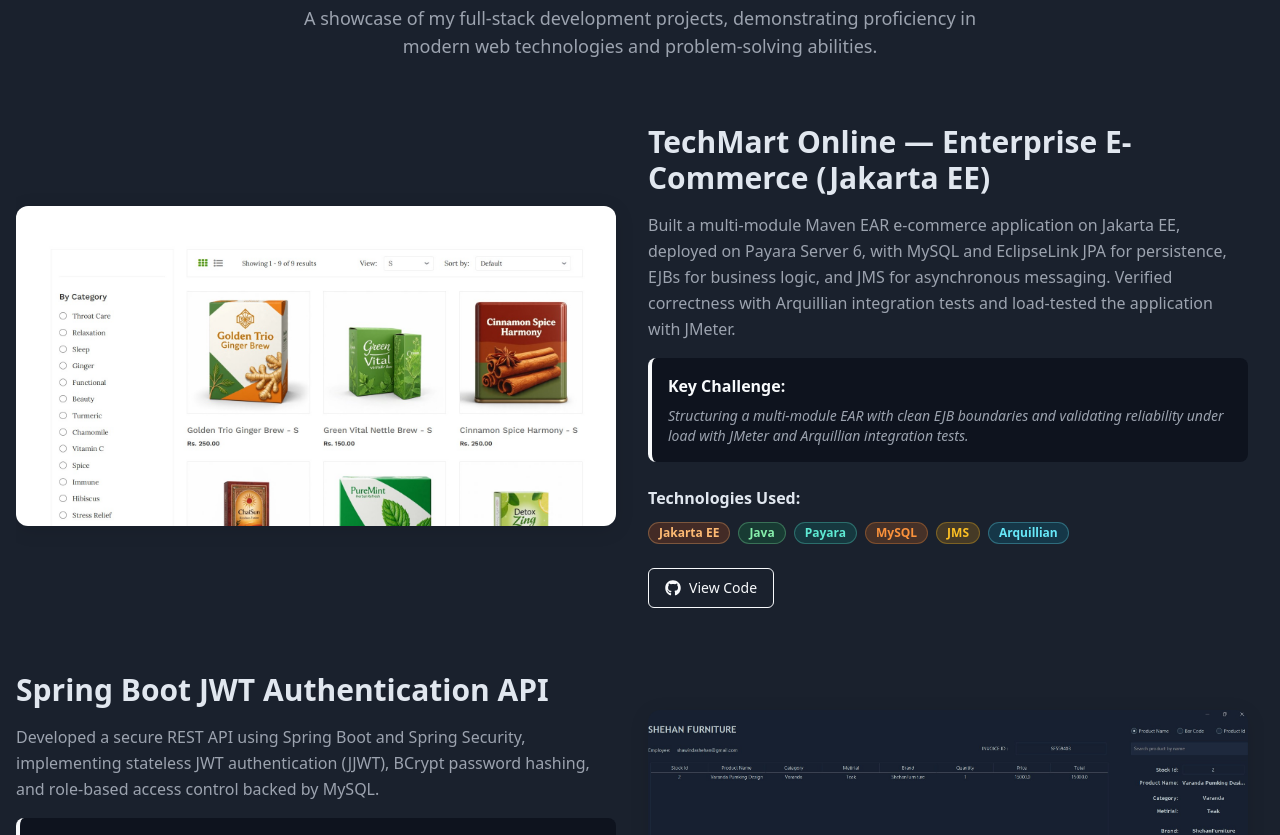
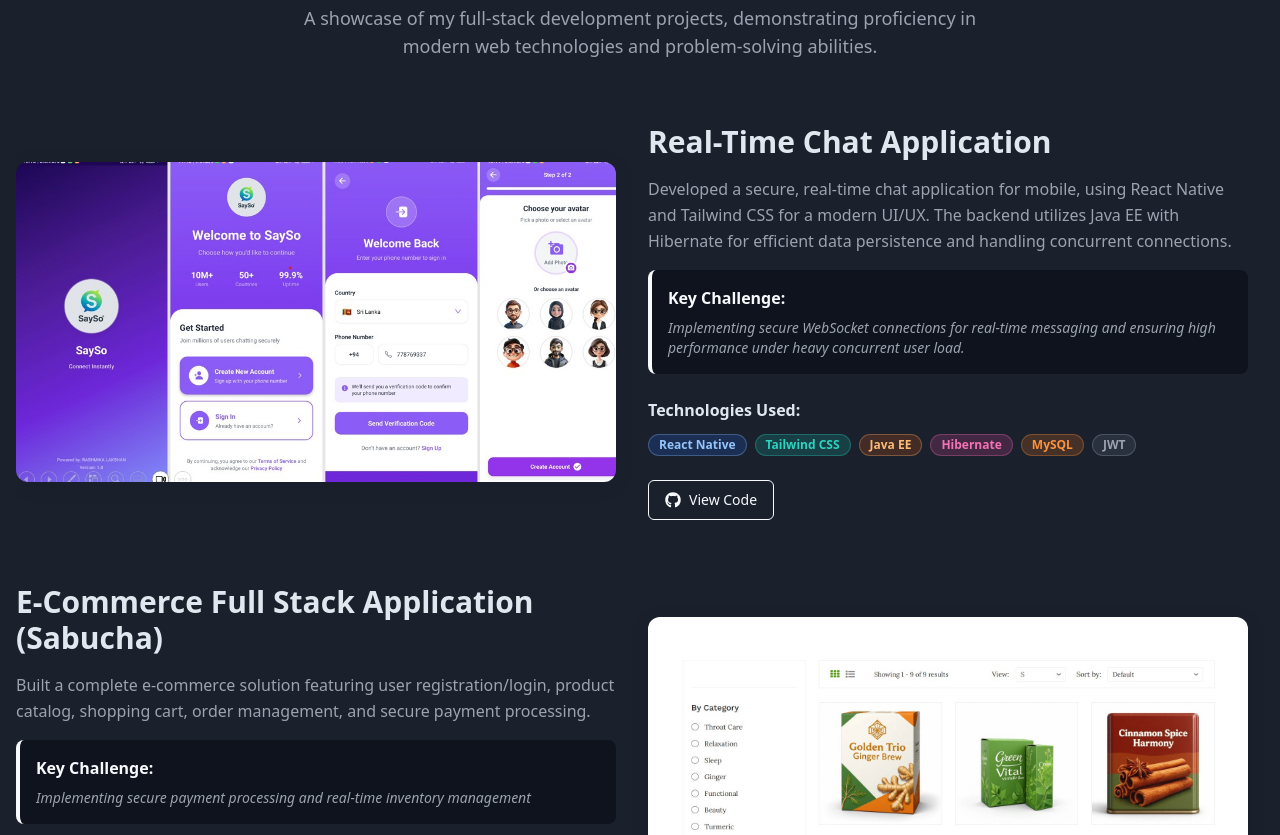
Before and after one commit to rashmika1230/rashmika, a React (Vite) app: page / in a window 1280 px wide. Shown: the part 3480-4315 px from the top of the page. Built offline with nearby package versions, Linux system fonts and the light colour scheme.

Commit message:
Revert "Add TechMart Online and JWT Auth API projects"
This reverts commit 96fdd498a78c4b1138e6fbcd7205abfc008aaa60.

```diff
--- a/src/components/Projects.tsx
+++ b/src/components/Projects.tsx
@@ -24,29 +24,6 @@
 const Projects = () => {
   // Mock project data - ADD NEW PROJECTS TO THE END WITH A HIGHER ID.
   const allProjects: Project[] = [
-    // --- NEWEST PROJECTS (Highest IDs) ---
-    {
-      id: 8, // TODO: replace placeholder image with an actual TechMart Online screenshot
-      title: 'TechMart Online — Enterprise E-Commerce (Jakarta EE)',
-      description: 'Multi-module Maven EAR e-commerce application built with Jakarta EE on Payara Server 6.',
-      fullDescription: 'Built a multi-module Maven EAR e-commerce application on Jakarta EE, deployed on Payara Server 6, with MySQL and EclipseLink JPA for persistence, EJBs for business logic, and JMS for asynchronous messaging. Verified correctness with Arquillian integration tests and load-tested the application with JMeter.',
-      image: ecommerceImage, // TODO: replace with a real TechMart screenshot
-      technologies: ['Jakarta EE', 'Java', 'Payara', 'MySQL', 'JMS', 'Arquillian'],
-      challenge: 'Structuring a multi-module EAR with clean EJB boundaries and validating reliability under load with JMeter and Arquillian integration tests.',
-      githubUrl: 'https://github.com/rashmika1230', // TODO: replace with the actual TechMart Online repo URL
-      featured: true
-    },
-    {
-      id: 7, // TODO: replace placeholder image with an actual project screenshot
-      title: 'Spring Boot JWT Authentication API',
-      description: 'Secure REST API with Spring Security, JWT, BCrypt password hashing, and MySQL.',
-      fullDescription: 'Developed a secure REST API using Spring Boot and Spring Security, implementing stateless JWT authentication (JJWT), BCrypt password hashing, and role-based access control backed by MySQL.',
-      image: posImage, // TODO: replace with a real screenshot of this project
-      technologies: ['Spring Boot', 'Spring Security', 'JWT', 'MySQL'],
-      challenge: 'Implementing stateless, role-based authentication with JWT while keeping password storage secure via BCrypt hashing.',
-      githubUrl: 'https://github.com/rashmika1230', // TODO: replace with the actual repo URL
-      featured: true
-    },
     // --- E-COMMERCE PROJECT MOVED TO ID 5 (Second Newest) ---
     {
       id: 5, // ID set to 5, making it the second project when sorted descending from ID 6
@@ -128,11 +105,6 @@
       'Bootstrap': 'bg-purple-500/20 text-purple-400 border-purple-400/30',
       'jQuery': 'bg-blue-400/20 text-blue-300 border-blue-300/30',
       'Fetch API': 'bg-indigo-500/20 text-indigo-400 border-indigo-400/30',
-      'Jakarta EE': 'bg-orange-600/20 text-orange-300 border-orange-300/30',
-      'Payara': 'bg-teal-600/20 text-teal-300 border-teal-300/30',
-      'JMS': 'bg-amber-500/20 text-amber-400 border-amber-400/30',
-      'Arquillian': 'bg-cyan-600/20 text-cyan-300 border-cyan-300/30',
-      'Spring Security': 'bg-green-600/20 text-green-300 border-green-300/30',
     };
     return colors[tech] || 'bg-primary/20 text-primary border-primary/30';
   };
```
